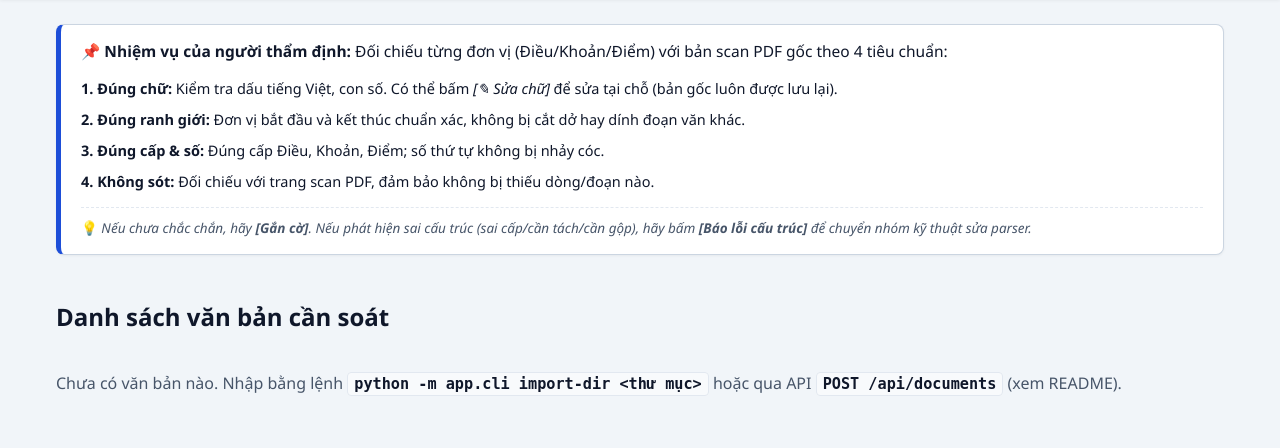
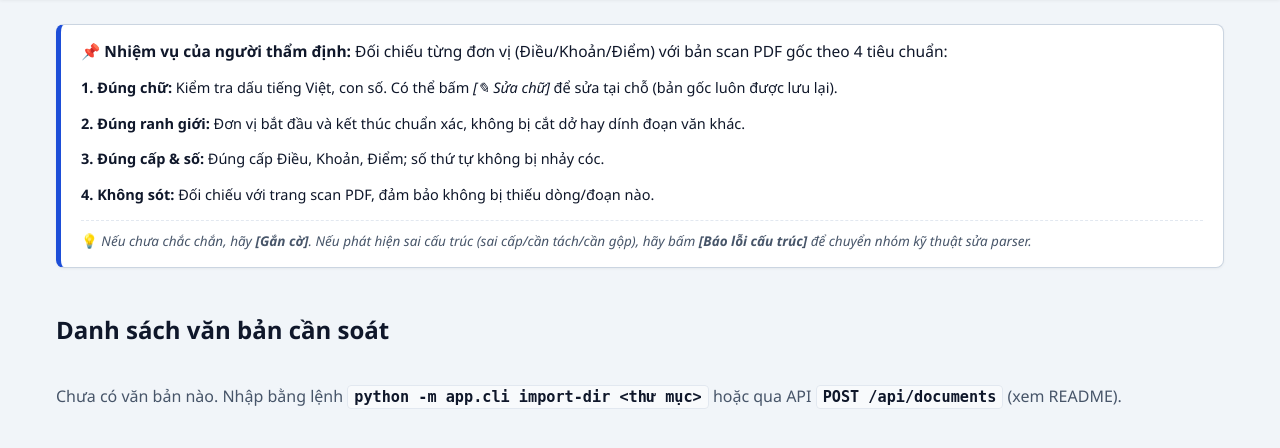
Before and after one commit to duyddt/a, a FastAPI app: template app/templates/list.html in a window 1280 px wide. Shown: the part 62-510 px from the top of the page. Run offline with FastAPI, Linux system fonts and the light colour scheme; the template is opened without the code that fills it, so the values that code supplies are empty; parts of the project's set-up code (start-up, migrations or seed data) failed here and were passed over.

Commit message:
fix(ui): remove redundant bullet points from reviewer task guidelines

```diff
--- a/app/static/style.css
+++ b/app/static/style.css
@@ -217,15 +217,21 @@ code {
   line-height: 1.4;
 }
 .guide-list {
-  margin: 0;
-  padding-left: 0;
+  display: flex;
+  flex-direction: column;
+  gap: 6px;
+  margin: 10px 0;
+  padding: 0;
   list-style: none;
 }
+.guide-item,
 .guide-list li {
-  padding: 5px 0;
+  list-style: none !important;
+  list-style-type: none !important;
+  padding: 4px 0;
   font-size: 14.5px;
   color: var(--text-main);
-  line-height: 1.45;
+  line-height: 1.5;
 }
 .guide-tip {
   margin-top: 10px;
--- a/app/templates/list.html
+++ b/app/templates/list.html
@@ -19,12 +19,12 @@
     <div class="guide-heading">
       <strong>📌 Nhiệm vụ của người thẩm định:</strong> Đối chiếu từng đơn vị (Điều/Khoản/Điểm) với bản scan PDF gốc theo 4 tiêu chuẩn:
     </div>
-    <ul class="guide-list">
-      <li><strong>1. Đúng chữ:</strong> Kiểm tra dấu tiếng Việt, con số. Có thể bấm <em>[✎ Sửa chữ]</em> để sửa tại chỗ (bản gốc luôn được lưu lại).</li>
-      <li><strong>2. Đúng ranh giới:</strong> Đơn vị bắt đầu và kết thúc chuẩn xác, không bị cắt dở hay dính đoạn văn khác.</li>
-      <li><strong>3. Đúng cấp & số:</strong> Đúng cấp Điều, Khoản, Điểm; số thứ tự không bị nhảy cóc.</li>
-      <li><strong>4. Không sót:</strong> Đối chiếu với trang scan PDF, đảm bảo không bị thiếu dòng/đoạn nào.</li>
-    </ul>
+    <div class="guide-list">
+      <div class="guide-item"><strong>1. Đúng chữ:</strong> Kiểm tra dấu tiếng Việt, con số. Có thể bấm <em>[✎ Sửa chữ]</em> để sửa tại chỗ (bản gốc luôn được lưu lại).</div>
+      <div class="guide-item"><strong>2. Đúng ranh giới:</strong> Đơn vị bắt đầu và kết thúc chuẩn xác, không bị cắt dở hay dính đoạn văn khác.</div>
+      <div class="guide-item"><strong>3. Đúng cấp & số:</strong> Đúng cấp Điều, Khoản, Điểm; số thứ tự không bị nhảy cóc.</div>
+      <div class="guide-item"><strong>4. Không sót:</strong> Đối chiếu với trang scan PDF, đảm bảo không bị thiếu dòng/đoạn nào.</div>
+    </div>
     <div class="guide-tip">
       💡 <em>Nếu chưa chắc chắn, hãy <strong>[Gắn cờ]</strong>. Nếu phát hiện sai cấu trúc (sai cấp/cần tách/cần gộp), hãy bấm <strong>[Báo lỗi cấu trúc]</strong> để chuyển nhóm kỹ thuật sửa parser.</em>
     </div>
```
